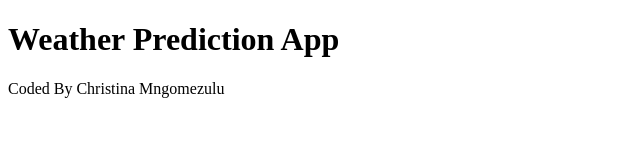
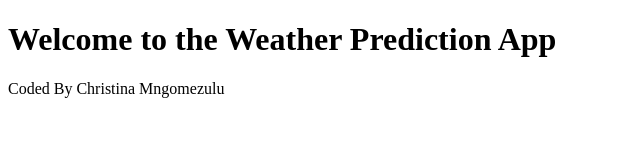
Before and after one commit to ChristinaM05/week-7-project, a plain HTML site: page index.html in a window 1280 px wide. Shown: the whole page, without its empty margins (0-640 px from the left). Drawn offline with Linux system fonts and the light colour scheme.

Commit message:
Added basic index.html

```diff
--- a/index.html
+++ b/index.html
@@ -3,10 +3,10 @@
   <head>
     <meta charset="UTF-8" />
     <meta name="viewport" content="width=device-width, initial-scale=1.0" />
-    <title>Week 7 app</title>
+    <title>Weather Prediction App</title>
   </head>
   <body>
-    <h1>Weather Prediction App</h1>
+    <h1>Welcome to the Weather Prediction App</h1>
     <footer>Coded By Christina Mngomezulu</footer>
   </body>
 </html>
```
